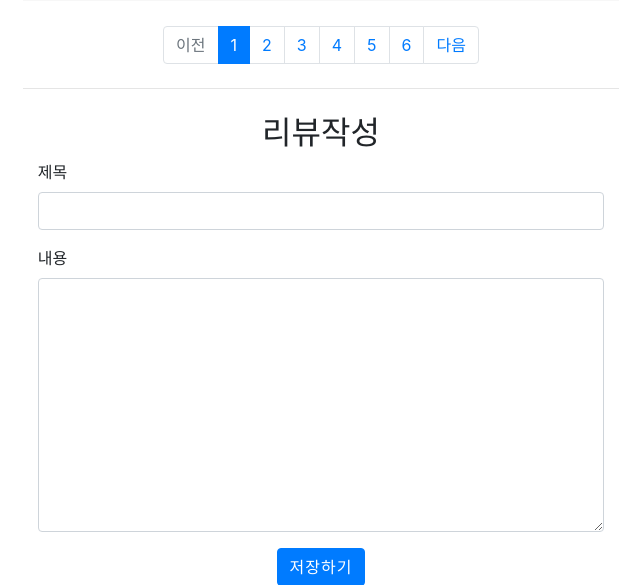
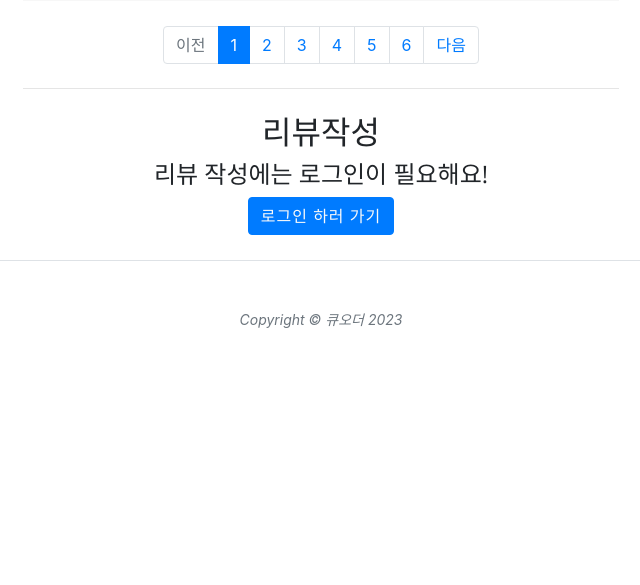
Before and after one commit to Oniqued/QueOrder-Django, a Django app: page /review/ in a window 1280 px wide. Shown: the part 1103-1688 px from the top of the page, without its empty margins (319-959 px from the left). After the commit the page ends 1431 px from the top, so only its background shows below. Run offline with Django 4.2, Linux system fonts and the light colour scheme; data comes from the database, SQL or seed files in the repository; both versions use the stored data as it was after the commit; parts of the project's set-up code (start-up, migrations or seed data) failed here and were passed over; some libraries are stand-ins or nearby versions.

Commit message:
큐오더 - 로그인된 유저만 리뷰 작성이 가능하도록 변경

```diff
--- a/templates/pages/review.html
+++ b/templates/pages/review.html
@@ -103,6 +103,7 @@
             <!-- Divider-->
             <hr class="my-4" />
             <!-- 리뷰 작성란 -->
+            {% if user.is_authenticated %}
             <div class="post-preview" style="text-align: center">
                 <h2 class="post-title">리뷰작성</h2>
             </div>
@@ -138,6 +139,13 @@
                     </div>
                 </form>
             </div>
+            {% else %}
+            <div class="post-preview" style="text-align: center">
+                <h2 class="post-title">리뷰작성</h2>
+                <h4 class="post-subtitle">리뷰 작성에는 로그인이 필요해요!</h4>
+                <a class="btn btn-primary" href="{% url 'common:login' %}" style="color: #f8f9fa">로그인 하러 가기</a>
+            </div>
+            {% endif %}
 
         </div>
     </div>
```
Also changed, not shown: db.sqlite3.
